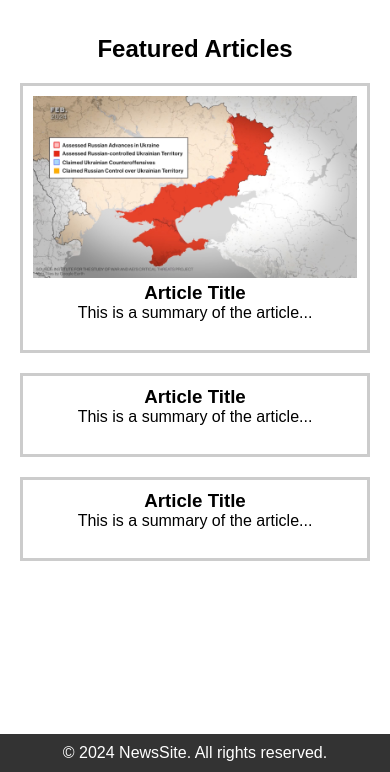
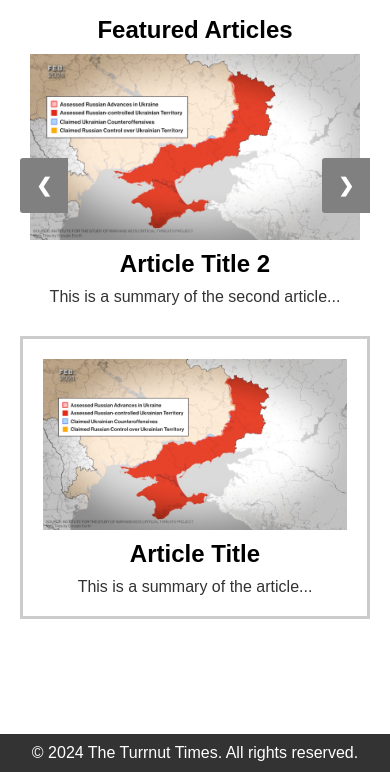
Before and after one commit to tttnews/tttnews.github.io, a plain HTML site: page index.html in a window 390 px wide. Shown: the part 72-844 px from the top of the page. Drawn offline with Linux system fonts and the light colour scheme.

Commit message:
Boilerplate code generation

```diff
--- a/index.html
+++ b/index.html
@@ -3,47 +3,58 @@
 <head>
     <meta charset="UTF-8">
     <meta name="viewport" content="width=device-width, initial-scale=1.0">
+    <meta id="ogtype" property="og:type" content="website">
+     <meta id="ogtitle" property="og:title" content="The Turrnut Times">
+     <meta id="ogdesc" property="og:description" content="The Turrnut Times is a newspaper website.">
+     <link rel="icon" type="image/x-icon" href="favicon.ico">
     <link rel="stylesheet" href="style.css">
-    <title>News Site</title>
+    <title>The Turrnut Times</title>
 </head>
 <body>
-    <header>
-        <nav id="navbar">
-            <div id="menu-toggle" class="menu-icon">&#9776;</div>
-            <div class="logo">NewsSite</div>
-            <ul id="menu-items" class="hidden">
-                <li><a href="#">Home</a></li>
-                <li><a href="#">World</a></li>
-                <li><a href="#">Local</a></li>
-                <li><a href="#">Sports</a></li>
-            </ul>
-        </nav>
-    </header>
+    <header id="theheader">
+   </header>
     <main>
         <section class="featured">
-            <h2>Featured Articles</h2>
+             <h2>Featured Articles</h2>
+        <div class="carousel">
+            <div class="slides">
+                <div class="slide">
+                    <a href="article1.html"> <!-- Link to the full article -->
+                        <img src="images/sample.jpg" alt="Sample Article 1">
+                        <h3>Article Title 1</h3>
+                        <p>This is a summary of the article...</p>
+                    </a>
+                </div>
+                <div class="slide">
+                    <a href="article2.html"> <!-- Link to the full article -->
+                        <img src="images/sample.jpg" alt="Sample Article 2">
+                        <h3>Article Title 2</h3>
+                        <p>This is a summary of the second article...</p>
+                    </a>
+                </div>
+                <div class="slide">
+                    <a href="article3.html"> <!-- Link to the full article -->
+                        <img src="images/sample.jpg" alt="Sample Article 3">
+                        <h3>Article Title 3</h3>
+                        <p>This is a summary of the third article...</p>
+                    </a>
+                </div>
+                <!-- Additional slides can be added here -->
+            </div>
+            <a class="prev" onclick="moveSlide(-1)">&#10094;</a>
+            <a class="next" onclick="moveSlide(1)">&#10095;</a>
+        </div>
+		<!-- OTHER ARTICLES -->
             <article>
-                <img src="images/sample.jpg" alt="Sample Article">
-                <h3>Article Title</h3>
-                <p>This is a summary of the article...</p>
-                <a href="#">Read more...</a>
+		<a href="articles/anarticle.html">
+               		 <img src="images/sample.jpg" alt="Sample Article">
+                	<h3>Article Title</h3>
+                	<p>This is a summary of the article...</p>
+                </a>
             </article>
-            <article>
-                <h3>Article Title</h3>
-                <p>This is a summary of the article...</p>
-                <a href="#">Read more...</a>
-            </article>
-            <article>
-                <h3>Article Title</h3>
-                <p>This is a summary of the article...</p>
-                <a href="#">Read more...</a>
-            </article>
-            <!-- More articles can be added here -->
         </section>
     </main>
-    <footer>
-        <p>&copy; 2024 NewsSite. All rights reserved.</p>
-    </footer>
+    <footer id="thefooter"></footer>
     <script src="script.js"></script>
 </body>
 </html>
--- a/script.js
+++ b/script.js
@@ -1,12 +1,48 @@
+document.getElementById("theheader").innerHTML = "<nav id=\"navbar\"><div id=\"menu-toggle\" class=\"menu-icon\">&#9776;</div><div class=\"logo\">The Turrnut Times</div><ul id=\"menu-items\" class=\"hidden\"><li><a href=\"#\">Home</a></li><li><a href=\"#\">World</a></li><li><a href=\"#\">Local</a></li><li><a href=\"#\">Sports</a></li></ul></nav>";
+
 // Toggle mobile menu visibility
 document.getElementById('menu-toggle').addEventListener('click', function() {
     var menu = document.getElementById('menu-items');
     if (menu.classList.contains('hidden')) {
         menu.classList.remove('hidden');
+        menu.style.display = 'block';
     } else {
         menu.classList.add('hidden');
+        menu.style.display = 'none';
     }
 });
 
+// footer
 
-alert(document.querySelector("article").style.opacity);
+document.getElementById('thefooter').innerHTML = "<p>&copy; 2024 The Turrnut Times. All rights reserved.</p>";
+
+/////////////
+
+let slideIndex = 0;
+let slides = document.getElementsByClassName("slide");
+let autoPlayInterval = null;
+
+function moveSlide(n) {
+    clearInterval(autoPlayInterval);  // Clear the auto-play when the user interacts
+    showSlides(slideIndex += n);
+    startAutoPlay();  // Restart auto-play after interaction
+}
+
+function showSlides(n) {
+    if (n >= slides.length) slideIndex = 0;
+    if (n < 0) slideIndex = slides.length - 1;
+    for (let i = 0; i < slides.length; i++) {
+        slides[i].style.display = "none";
+    }
+    slides[slideIndex].style.display = "block";
+}
+
+function startAutoPlay() {
+    autoPlayInterval = setInterval(function() {
+        showSlides(slideIndex += 1);
+    }, 3000); // Change slides every 3000 milliseconds (3 seconds)
+}
+
+// Initialize the slideshow and auto-play
+showSlides(slideIndex);
+startAutoPlay();
--- a/style.css
+++ b/style.css
@@ -1,3 +1,104 @@
+
+.carousel {
+    position: relative;
+    max-width: 100%;
+    margin: auto;
+}
+
+.slides {
+    display: flex;
+    overflow: hidden;
+}
+
+.slide {
+    min-width: 100%;
+    transition: ease 0.5s;
+}
+
+.slide img {
+    width: 100%;
+    height: auto;
+    display: block;
+}
+
+.prev, .next {
+    cursor: pointer;
+    position: absolute;
+    top: 50%;
+    width: auto;
+    margin-top: -22px;
+    padding: 16px;
+    color: white;
+    font-weight: bold;
+    background-color: gray;
+    font-size: 120%;
+    transition: 0.6s ease;
+    border-radius: 0 3px 3px 0;
+    user-select: none;
+}
+
+.next {
+    right: 0;
+    border-radius: 3px 0 0 3px;
+}
+
+.prev:hover, .next:hover {
+    background-color: rgba(0,0,0,0.8);
+}
+
+.prev {
+    left: 0;
+    border-radius: 3px 0 0 3px;
+}
+
+.carousel .slide a {
+    text-decoration: none; /* Removes underline from links */
+    color: black; /* Sets the text color for the titles and summaries */
+    display: block; /* Ensures the anchor tag behaves as a block, containing all its children */
+    padding: 10px; /* Adds padding for better readability */
+}
+
+.carousel .slide img {
+    width: 100%;
+    height: auto; /* Ensures the image scales correctly within the slide */
+    display: block; /* Ensures the image does not add extra space below (inline-block default behavior) */
+}
+
+.carousel .slide h3 {
+    margin: 10px 0; /* Adds vertical spacing around the title */
+    font-size: 24px; /* Increases the font size of the title for visibility */
+}
+
+.carousel .slide p {
+    font-size: 16px; /* Sets an appropriate font size for the summary */
+    color: #333; /* Darker text color for better readability */
+}
+
+/*****/
+
+article a {
+    text-decoration: none; /* Removes underline from links */
+    color: black; /* Sets the text color for the titles and summaries */
+    display: block; /* Ensures the anchor tag behaves as a block, containing all its children */
+    padding: 10px; /* Adds padding for better readability */
+}
+
+article img {
+    width: 100%;
+    height: auto; /* Ensures the image scales correctly within the slide */
+    display: block; /* Ensures the image does not add extra space below (inline-block default behavior) */
+}
+
+article h3 {
+    margin: 10px 0; /* Adds vertical spacing around the title */
+    font-size: 24px; /* Increases the font size of the title for visibility */
+}
+
+article p {
+    font-size: 16px; /* Sets an appropriate font size for the summary */
+    color: #333; /* Darker text color for better readability */
+}
+
 /* Basic reset */
 * {
     margin: 0;
@@ -7,41 +108,6 @@
 
 body {
     font-family: Arial, sans-serif;
-}
-
-header {
-    background-color: #333;
-    color: white;
-    padding: 10px 20px;
-    text-align: center;
-}
-
-.navbar {
-    display: flex;
-    justify-content: space-between;
-    align-items: center;
-}
-
-.logo {
-    font-size: 24px;
-}
-
-.menu-icon {
-    display: none;
-}
-
-ul {
-    list-style-type: none;
-}
-
-li {
-    display: inline;
-    margin-right: 10px;
-}
-
-a {
-    color: white;
-    text-decoration: none;
 }
 
 main {
@@ -77,11 +143,66 @@ footer {
     width: 100%;
 }
 
-/* Responsive Design for smaller screens */
+
+header {
+    position: relative;
+    z-index: 1000;
+    background-color: #333;
+    color: white;
+    padding: 10px 20px;
+    text-align: center;
+}
+
+#navbar {
+    display: flex;
+    align-items: center;
+}
+
+.menu-icon {
+    display: block; /* Ensure the icon is always displayed */
+    font-size: 24px; /* Size of the menu icon */
+    cursor: pointer; /* Changes the cursor to pointer when hovering over the icon */
+    margin-right: 20px; /* Space between the menu icon and the logo */
+}
+
+.logo {
+    font-size: 24px;
+    flex-grow: 1;
+    text-align: center;
+}
+
+ul {
+    list-style-type: none;
+    margin: 0;
+    padding: 0;
+    display: flex;
+}
+
+li {
+    display: inline;
+    margin-right: 10px;
+}
+
+a {
+    color: white;
+    text-decoration: none;
+}
+
+article {
+    width: 100%;
+}
+/* Media query for responsiveness */
 @media (max-width: 600px) {
-    .menu-icon {
-        display: inline-block;
+     .menu-icon {
+        position: absolute;
+        left: 20px; /* Position the menu icon on the left inside the header */
     }
+
+    .logo {
+        flex-grow: 1;
+        text-align: center;
+    }
+
 
     #menu-items.hidden {
         display: none;
@@ -91,18 +212,15 @@ footer {
         display: block;
         position: absolute;
         background-color: #333;
-        right: 0;
+        width: 100%;
         top: 60px;
-        width: 100%;
+        left: 0;
+        padding: 0;
     }
 
     li {
         display: block;
         text-align: center;
-        margin-top: 10px;
-    }
-
-    article {
-        width: 100%;
+        padding: 10px;
     }
 }
```
Also changed, not shown: articles/anarticle.html (added, +26 -0 lines), articlescript.js (added, +12 -0 lines), favicon.ico (added).
